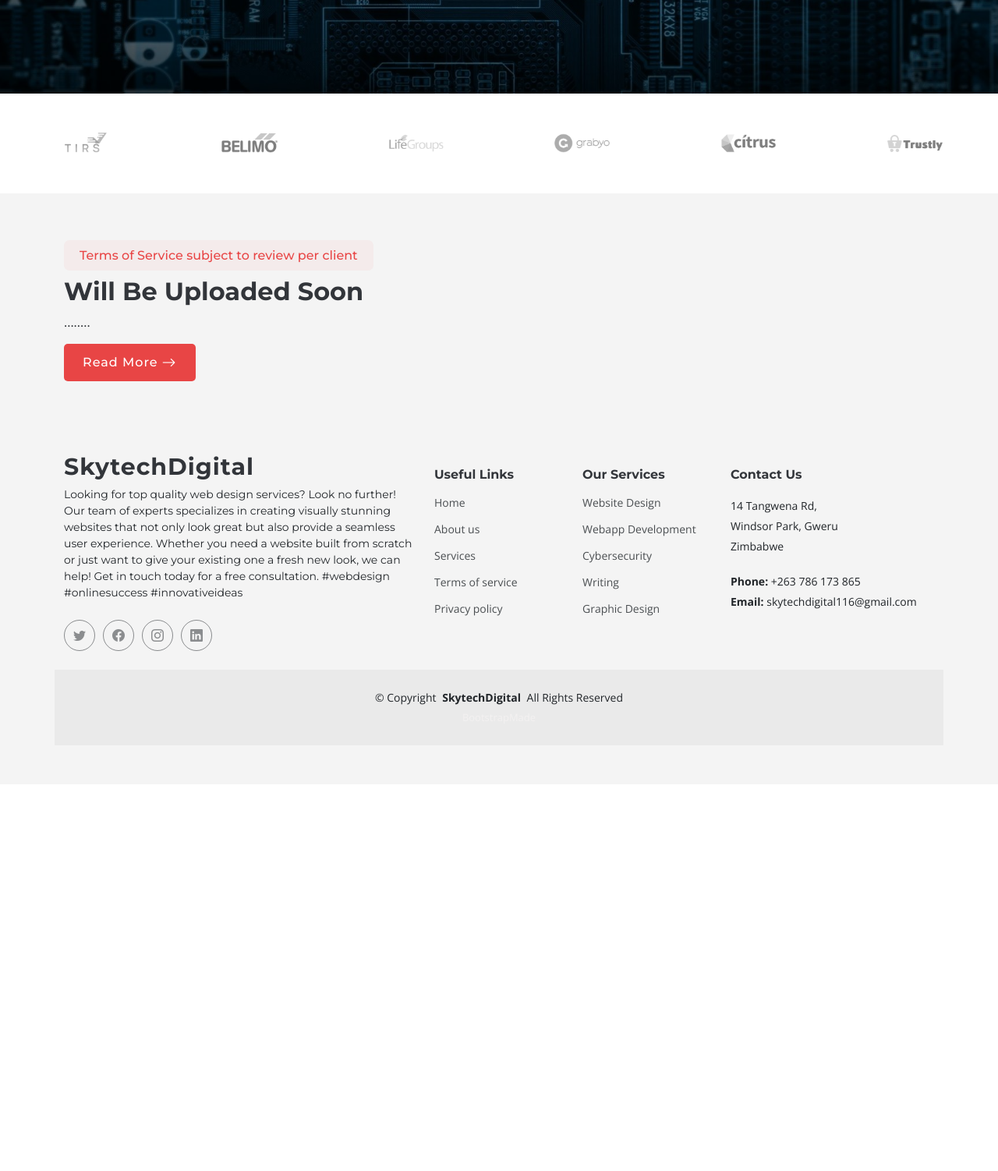
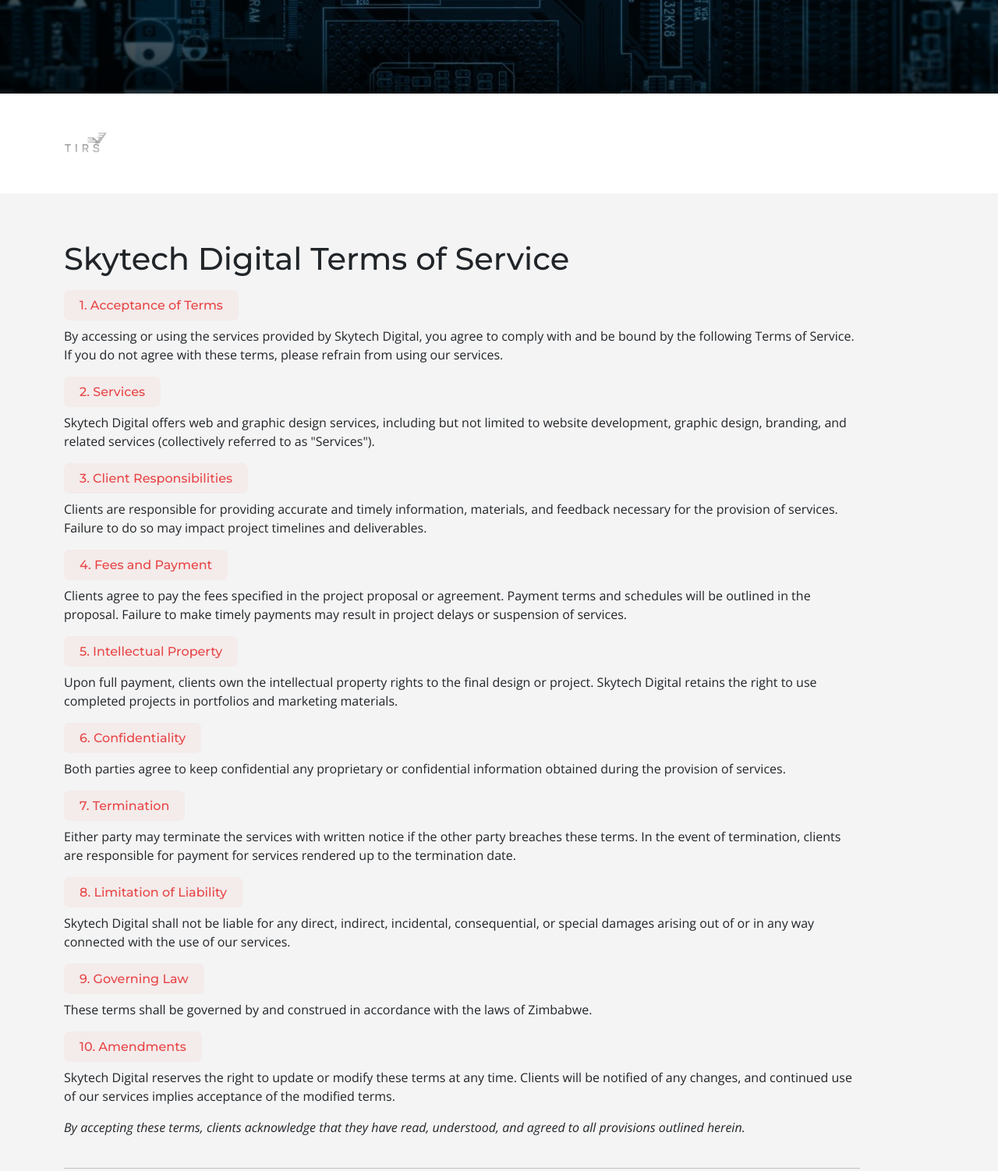
Before and after one commit to skytechdigital/skytechdigital.github.io, a plain HTML site: page terms-of-service.html in a window 1280 px wide. Shown: the part 680-2182 px from the top of the page at 78% size. Before the commit the page ends 1686 px from the top, so only its background shows below. Drawn offline with nearby package versions, Linux system fonts and the light colour scheme.

Commit message:
Added terms of Service page

```diff
--- a/terms-of-service.html
+++ b/terms-of-service.html
@@ -114,21 +114,21 @@
             <img src="assets/img/clients/client-1.png" class="img-fluid" alt="">
           </div><!-- End Client Item -->
 
-          <div class="col-xl-2 col-md-3 col-6 client-logo">
+          <!--<div class="col-xl-2 col-md-3 col-6 client-logo">
             <img src="assets/img/clients/client-2.png" class="img-fluid" alt="">
-          </div><!-- End Client Item -->
+          </div><!-- End Client Item --
 
           <div class="col-xl-2 col-md-3 col-6 client-logo">
             <img src="assets/img/clients/client-3.png" class="img-fluid" alt="">
-          </div><!-- End Client Item -->
+          </div><!-- End Client Item --
 
           <div class="col-xl-2 col-md-3 col-6 client-logo">
             <img src="assets/img/clients/client-4.png" class="img-fluid" alt="">
-          </div><!-- End Client Item -->
+          </div><!-- End Client Item --
 
           <div class="col-xl-2 col-md-3 col-6 client-logo">
             <img src="assets/img/clients/client-5.png" class="img-fluid" alt="">
-          </div><!-- End Client Item -->
+          </div><!-- End Client Item --
 
           <div class="col-xl-2 col-md-3 col-6 client-logo">
             <img src="assets/img/clients/client-6.png" class="img-fluid" alt="">
@@ -147,10 +147,59 @@
         <div class="row align-items-xl-center gy-5">
 
           <div class="col-xl-11 content">
-            <h3>Terms of Service subject to review per client</h3>
-            <h2>Will Be Uploaded Soon </h2>
+           <h1> Skytech Digital Terms of Service </h1>
+
+<p><h3>1. Acceptance of Terms </h3><br>
+
+By accessing or using the services provided by Skytech Digital, you agree to comply with and be bound by the following Terms of Service. If you do not agree with these terms, please refrain from using our services.</p>
+
+<p><h3>2. Services </h3><br>
+
+Skytech Digital offers web and graphic design services, including but not limited to website development, graphic design, branding, and related services (collectively referred to as "Services").</p>
+
+<p><h3>3. Client Responsibilities </h3><br>
+
+Clients are responsible for providing accurate and timely information, materials, and feedback necessary for the provision of services. Failure to do so may impact project timelines and deliverables.</p>
+
+<p><h3>4. Fees and Payment </h3><br>
+
+Clients agree to pay the fees specified in the project proposal or agreement. Payment terms and schedules will be outlined in the proposal. Failure to make timely payments may result in project delays or suspension of services.</p>
+
+<p><h3>5. Intellectual Property </h3><br>
+
+Upon full payment, clients own the intellectual property rights to the final design or project. Skytech Digital retains the right to use completed projects in portfolios and marketing materials.</p>
+
+<p><h3>6. Confidentiality </h3><br>
+
+Both parties agree to keep confidential any proprietary or confidential information obtained during the provision of services.</p>
+
+<p><h3>7. Termination </h3><br>
+
+Either party may terminate the services with written notice if the other party breaches these terms. In the event of termination, clients are responsible for payment for services rendered up to the termination date.</p>
+
+<p><h3>8. Limitation of Liability </h3><br>
+
+Skytech Digital shall not be liable for any direct, indirect, incidental, consequential, or special damages arising out of or in any way connected with the use of our services. </p>
+
+<p><h3>9. Governing Law </h3><br>
+
+These terms shall be governed by and construed in accordance with the laws of Zimbabwe.</p>
+
+<p><h3>10. Amendments </h3><br>
+
+Skytech Digital reserves the right to update or modify these terms at any time. Clients will be notified of any changes, and continued use of our services implies acceptance of the modified terms. </p>
+
+<em>By accepting these terms, clients acknowledge that they have read, understood, and agreed to all provisions outlined herein.</em><br><br><hr>
+
+<p>Skytech Digital Contact Information:<br>
+14 Tangwena Road, Windsor Park, Gweru, Zimbabwe<br>
+skytechdigital116@gmail.com<br>
++263 78 617 3865<br><p>
+
+<h4>Last Updated: 25/11/2023</h4>
+
             <p>........</p>
-            <a href="index.html#contact" class="read-more"><span>Read More</span><i class="bi bi-arrow-right"></i></a>
+            <a href="index.html#contact" class="read-more"><span>Download PDF</span><i class="bi bi-arrow-right"></i></a>
           </div>
           <!--
           <div class="col-xl-7">
@@ -159,7 +208,7 @@
               <div class="col-md-6" data-aos="fade-up" data-aos-delay="200">
                 <div class="icon-box">
                   <i class="bi bi-buildings"></i>
-                  <h3>Eius provident</h3>
+                  <h3>Eius provident</h3><br>
                   <p>Magni repellendus vel ullam hic officia accusantium ipsa dolor omnis dolor voluptatem</p>
                 </div>
               </div> <!-- End Icon Box --
@@ -167,7 +216,7 @@
               <div class="col-md-6" data-aos="fade-up" data-aos-delay="300">
                 <div class="icon-box">
                   <i class="bi bi-clipboard-pulse"></i>
-                  <h3>Rerum aperiam</h3>
+                  <h3>Rerum aperiam</h3><br>
                   <p>Autem saepe animi et aut aspernatur culpa facere. Rerum saepe rerum voluptates quia</p>
                 </div>
               </div> <!-- End Icon Box --
@@ -175,7 +224,7 @@
               <div class="col-md-6" data-aos="fade-up" data-aos-delay="400">
                 <div class="icon-box">
                   <i class="bi bi-command"></i>
-                  <h3>Veniam omnis</h3>
+                  <h3>Veniam omnis</h3><br>
                   <p>Omnis perferendis molestias culpa sed. Recusandae quas possimus. Quod consequatur corrupti</p>
                 </div>
               </div> <!-- End Icon Box --
@@ -183,7 +232,7 @@
               <div class="col-md-6" data-aos="fade-up" data-aos-delay="500">
                 <div class="icon-box">
                   <i class="bi bi-graph-up-arrow"></i>
-                  <h3>Delares sapiente</h3>
+                  <h3>Delares sapiente</h3><br>
                   <p>Sint et dolor voluptas minus possimus nostrum. Reiciendis commodi eligendi omnis quideme lorenda</p>
                 </div>
               </div> <!-- End Icon Box --
```
